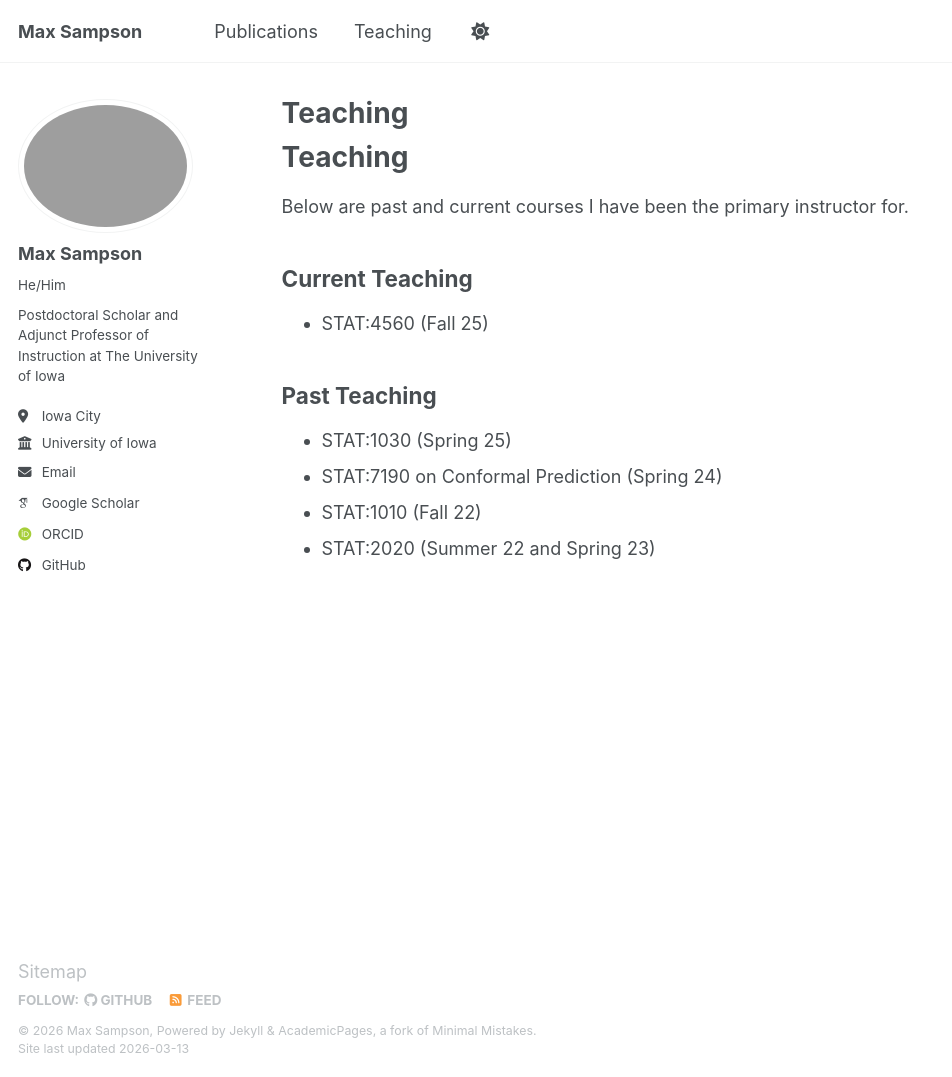
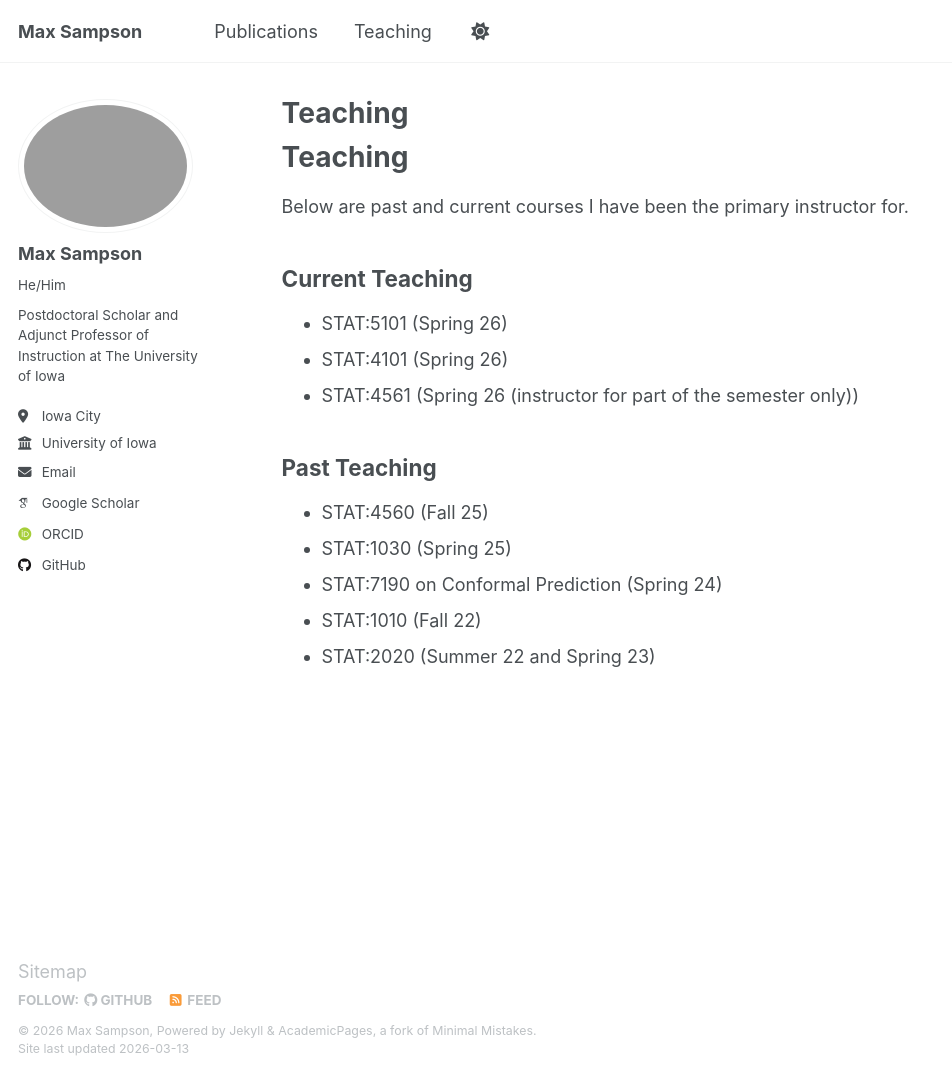
Before and after one commit to maxsampson/maxsampson.github.io, a Jekyll site: the page built from _pages/teaching.html, in a window 1280 px wide and 1077 px high. Shown: the whole window, without its empty margins (0-952 px from the left). Built offline with Jekyll 4.4.1, drawn with Linux system fonts in a browser that asks for light colours; some web fonts are replaced.

Commit message:
Update teaching.html

```diff
--- a/_pages/teaching.html
+++ b/_pages/teaching.html
@@ -11,10 +11,13 @@ author_profile: true
 <p>Below are past and current courses I have been the primary instructor for.</p>
 <h2 id="current-teaching">Current Teaching</h2>
 <ul>
-<li>STAT:4560 (Fall 25)</li>
+<li>STAT:5101 (Spring 26)</li>
+<li>STAT:4101 (Spring 26)</li>
+<li>STAT:4561 (Spring 26 (instructor for part of the semester only))</li>
 </ul>
 <h2 id="past-teaching">Past Teaching</h2>
 <ul>
+<li>STAT:4560 (Fall 25)</li>
 <li>STAT:1030 (Spring 25)</li>
 <li>STAT:7190 on Conformal Prediction (Spring 24)</li>
 <li>STAT:1010 (Fall 22)</li>
```
